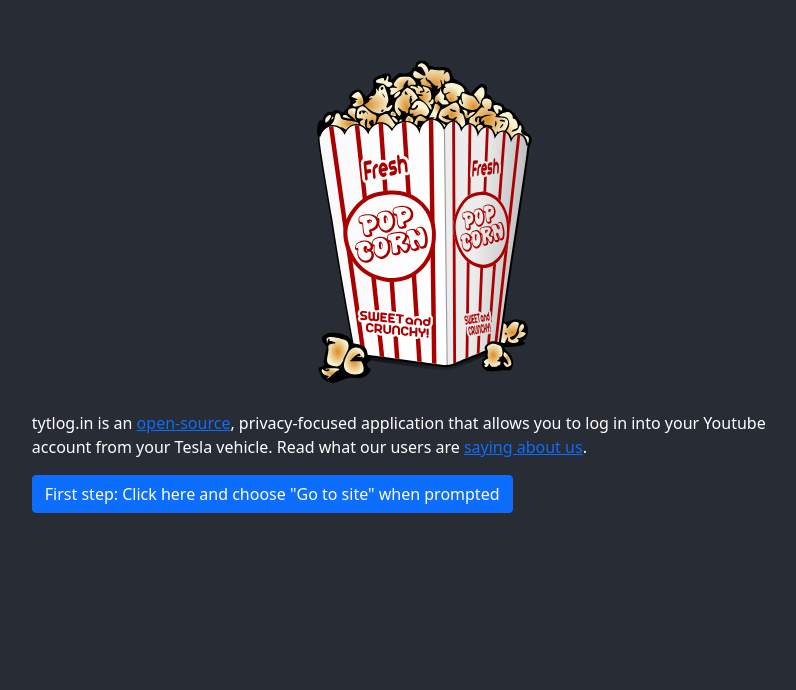
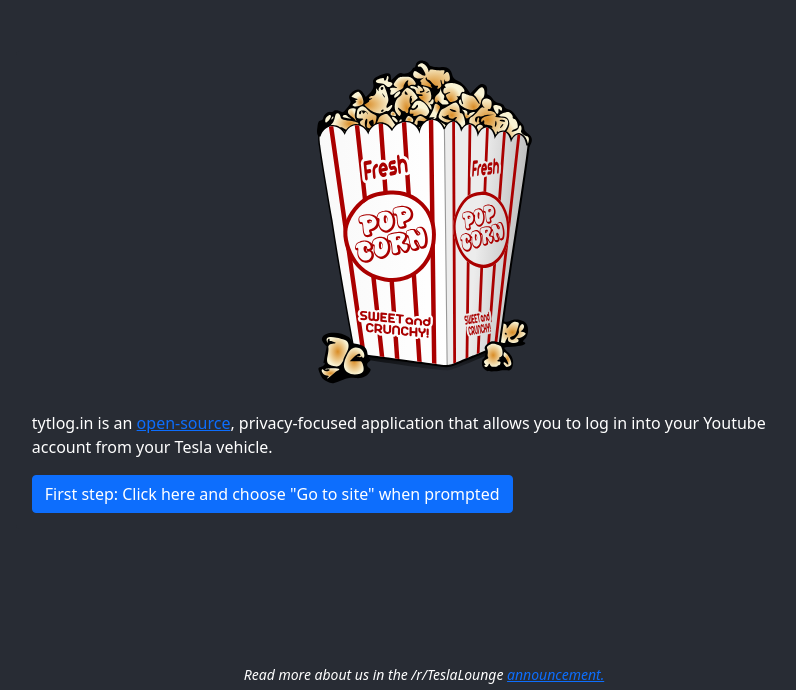
Before and after one commit to 0xtf/tytlog.in, a React (Create React App) app: page / in a window 1280 px wide. Shown: the part 110-800 px from the top of the page, without its empty margins (216-1012 px from the left). Built offline with nearby package versions, Linux system fonts and the light colour scheme.

Commit message:
feat: added footer

```diff
--- a/src/App.js
+++ b/src/App.js
@@ -22,7 +22,7 @@ export const App = () => {
         <Img variant='top' src={logo} style={{maxWidth: '30%', alignSelf: 'center'}}/>
         <Body >
           <Text>
-                tytlog.in is an <a href='https://github.com/0xtf/tytlog.in' target='_blank' rel='noreferrer'>open-source</a>, privacy-focused application that allows you to log in into your Youtube account from your Tesla vehicle. Read what our users are <a href='https://www.reddit.com/r/TeslaLounge/comments/ooy4tw/tytlogin_simple_and_secure_youtube_login_for_your/?sort=new' target='_blank' rel='noreferrer'>saying about us</a>.
+                tytlog.in is an <a href='https://github.com/0xtf/tytlog.in' target='_blank' rel='noreferrer'>open-source</a>, privacy-focused application that allows you to log in into your Youtube account from your Tesla vehicle.
           </Text>
           {isAuthenticated? (
             <>
@@ -46,6 +46,9 @@ export const App = () => {
           )}
         </Body>
       </Card>
+      <Text style={{color: '#FFFFFF', position: 'absolute', bottom: '0', margin: '5px', textAlign: 'center', width: '98%', fontSize: '14px'}}>
+        <i>Read more about us in the /r/TeslaLounge <a href='https://www.reddit.com/r/TeslaLounge/comments/ooy4tw/tytlogin_simple_and_secure_youtube_login_for_your/?sort=new' target='_blank' rel='noreferrer'>announcement.</a></i>
+      </Text>
     </Container>
   );
 }
```
